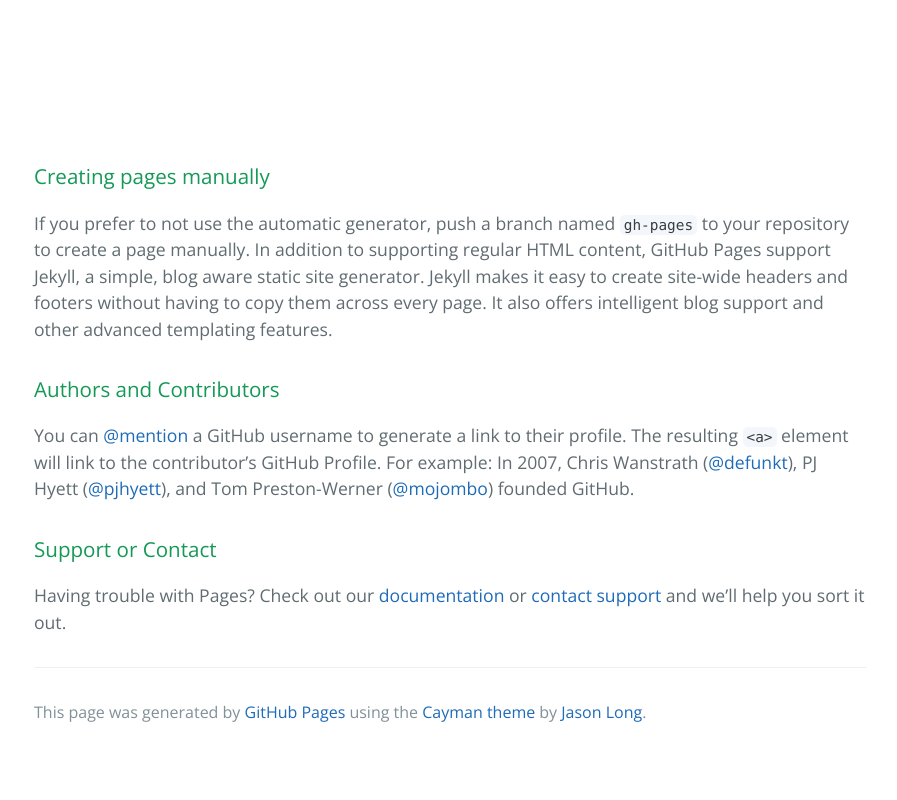
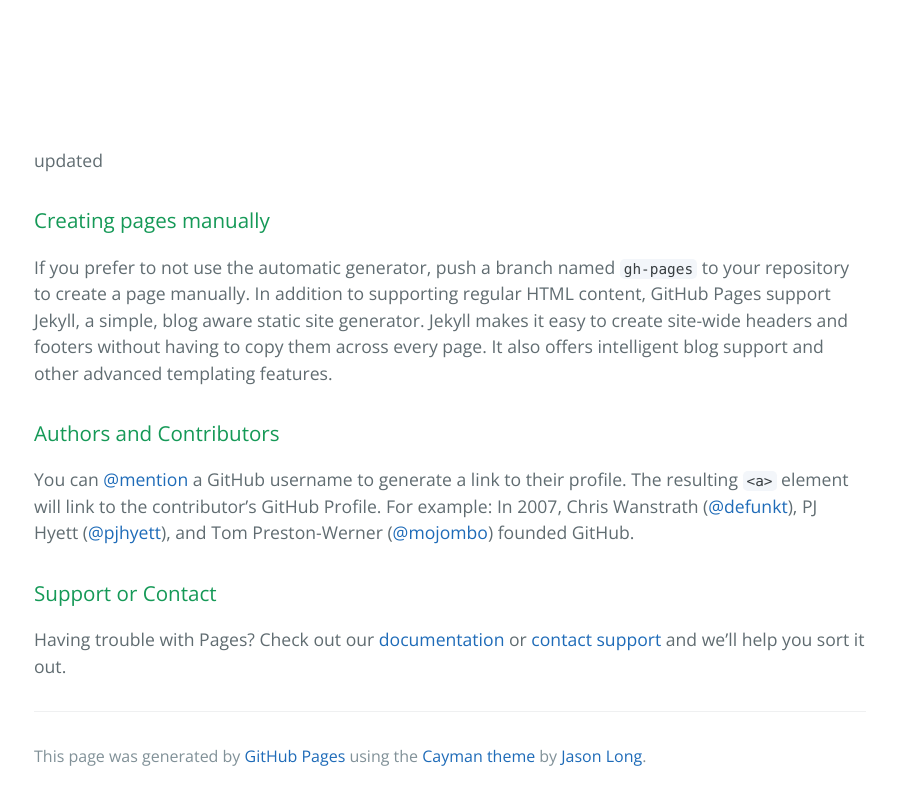
Before and after one commit to GSCGameshow/GSCGameshowTest, a plain HTML site: page index.html in a window 1280 px wide. Shown: the part 1037-1837 px from the top of the page, without its empty margins (190-1087 px from the left). Before the commit the page ends 1793 px from the top, so only its background shows below. Drawn offline with nearby package versions, Linux system fonts and the light colour scheme.

Commit message:
Update index.html

```diff
--- a/index.html
+++ b/index.html
@@ -32,6 +32,9 @@
         classid="java:ServerWindow.Class"
         width="500" height="500">
 </OBJECT>
+<p>
+  updated
+</p>
 
 <h3>
 <a id="creating-pages-manually" class="anchor" href="#creating-pages-manually" aria-hidden="true"><span aria-hidden="true" class="octicon octicon-link"></span></a>Creating pages manually</h3>
```
